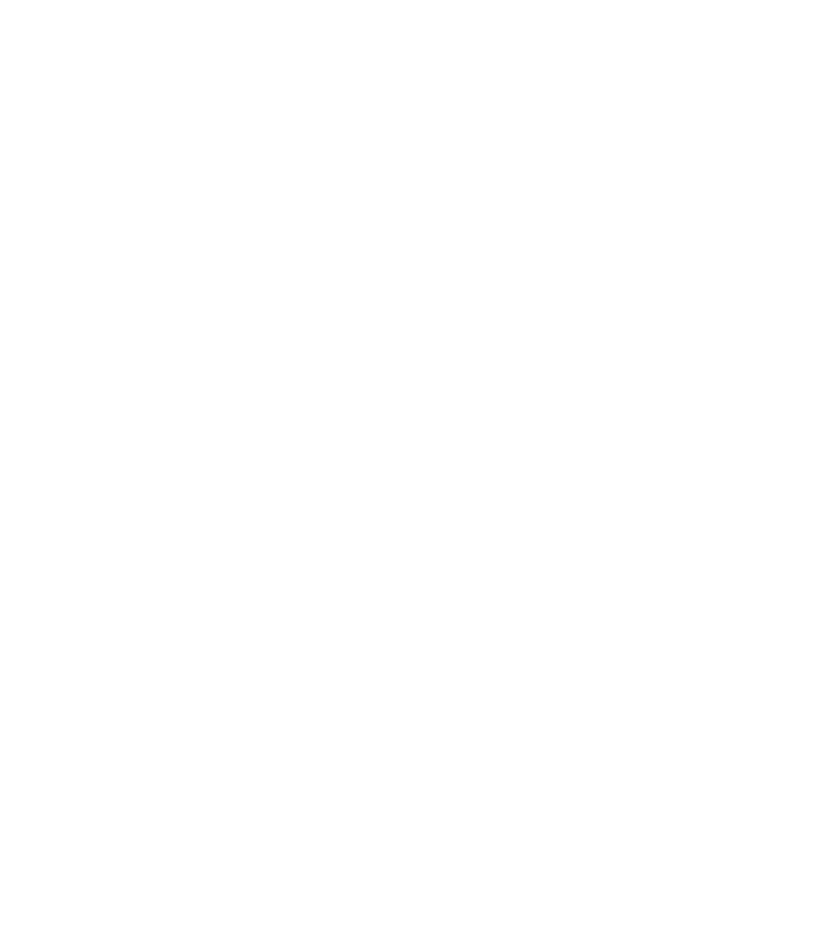
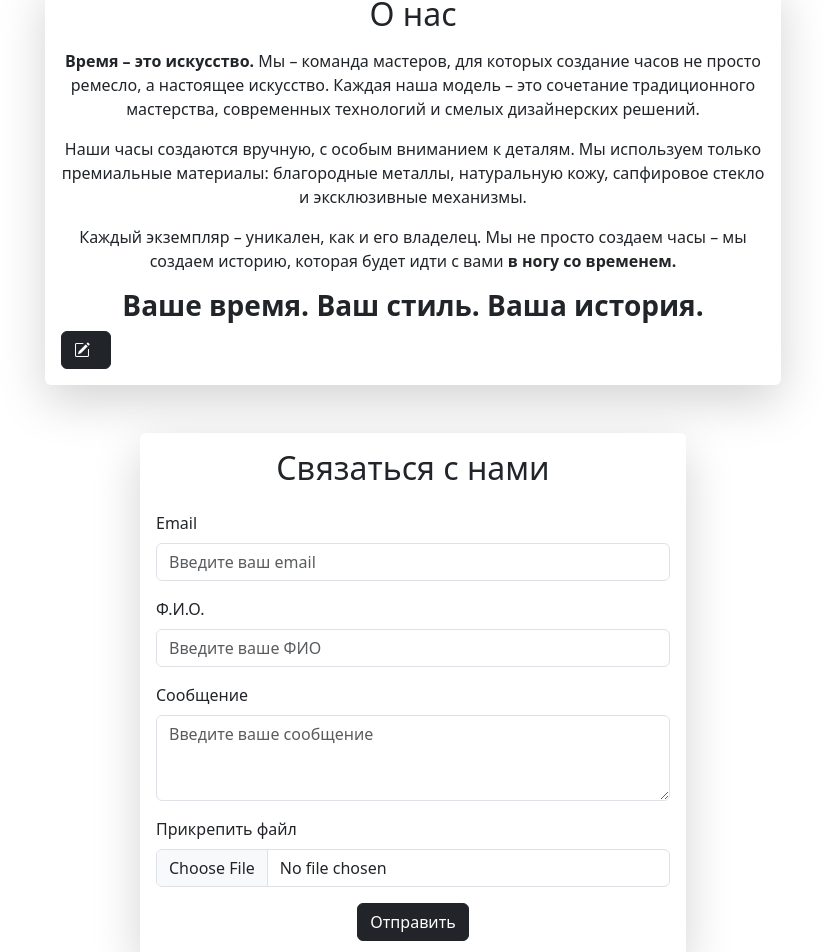
Before and after one commit to asteroid11-hub/watch_shop, a React (Vite) app in the folder client/: page / in a window 1280 px wide. Shown: the part 949-1901 px from the top of the page, without its empty margins (227-1052 px from the left). Before the commit the page ends 896 px from the top, so only its background shows below. Built offline with nearby package versions, Linux system fonts and the light colour scheme.

Commit message:
About, Feedback

```diff
--- a/client/package.json
+++ b/client/package.json
@@ -12,6 +12,7 @@
   "dependencies": {
     "axios": "^1.8.4",
     "bootstrap": "^5.3.3",
+    "bootstrap-icons": "^1.11.3",
     "react": "^19.0.0",
     "react-bootstrap": "^2.10.9",
     "react-dom": "^19.0.0",
--- a/client/src/components/pages/MainPage.jsx
+++ b/client/src/components/pages/MainPage.jsx
@@ -1,6 +1,14 @@
 import React from 'react';
 import CarouselFadeExample from '../ui/Carousel';
+import About from '../ui/About';
+import Feedback from '../ui/Feedback';
 
 export default function MainPage() {
-  return <div style={{ backgroundColor: 'black', height: '100vh' }}><CarouselFadeExample/>;</div>
+  return (
+    <div style={{ backgroundColor: 'black', height: '100vh' }}>
+      <CarouselFadeExample />;
+      <About />
+      <Feedback />
+    </div>
+  );
 }
--- a/client/src/components/ui/About.jsx
+++ b/client/src/components/ui/About.jsx
@@ -0,0 +1,42 @@
+import React from 'react';
+import { Container, Row, Col, Card, Button } from 'react-bootstrap';
+
+export default function About() {
+  return (
+    <Container className="mt-5">
+      <Row className="justify-content-center">
+        <Col md={8}>
+          <Card className="text-center shadow-lg border-0">
+            <Card.Body>
+              <Card.Title as="h2" className="mb-3">
+                О нас
+              </Card.Title>
+              <Card.Text>
+                <strong>Время – это искусство.</strong> Мы – команда мастеров, для которых
+                создание часов не просто ремесло, а настоящее искусство. Каждая наша
+                модель – это сочетание традиционного мастерства, современных технологий и
+                смелых дизайнерских решений.
+              </Card.Text>
+              <Card.Text>
+                Наши часы создаются вручную, с особым вниманием к деталям. Мы используем
+                только премиальные материалы: благородные металлы, натуральную кожу,
+                сапфировое стекло и эксклюзивные механизмы.
+              </Card.Text>
+              <Card.Text>
+                Каждый экземпляр – уникален, как и его владелец. Мы не просто создаем часы
+                – мы создаем историю, которая будет идти с вами{' '}
+                <strong>в ногу со временем.</strong>
+              </Card.Text>
+              <Card.Text as="h3" className="fw-bold">
+                Ваше время. Ваш стиль. Ваша история.
+              </Card.Text>
+              <Button variant="dark" className="d-flex align-items-center">
+                <i className="bi bi-pencil-square me-2"></i>
+              </Button>
+            </Card.Body>
+          </Card>
+        </Col>
+      </Row>
+    </Container>
+  );
+}
--- /dev/null
+++ b/client/src/components/ui/Feedback.jsx
@@ -0,0 +1,47 @@
+import React from 'react';
+import { Container, Row, Col, Card, Form, Button } from 'react-bootstrap';
+
+export default function Feedback() {
+  return (
+    <Container className="mt-5">
+      <Row className="justify-content-center">
+        <Col md={6}>
+          <Card className="shadow-lg border-0">
+            <Card.Body>
+              <Card.Title as="h2" className="text-center mb-4">
+                Связаться с нами
+              </Card.Title>
+              <Form>
+                <Form.Group className="mb-3" controlId="formGroupEmail">
+                  <Form.Label>Email</Form.Label>
+                  <Form.Control type="email" placeholder="Введите ваш email" />
+                </Form.Group>
+                <Form.Group className="mb-3" controlId="formGroupName">
+                  <Form.Label>Ф.И.О.</Form.Label>
+                  <Form.Control type="email" placeholder="Введите ваше ФИО" />
+                </Form.Group>
+                <Form.Group className="mb-3" controlId="formGroupMessage">
+                  <Form.Label>Сообщение</Form.Label>
+                  <Form.Control
+                    as="textarea"
+                    rows={3}
+                    placeholder="Введите ваше сообщение"
+                  />
+                </Form.Group>
+                <Form.Group className="mb-3" controlId="formFile">
+                  <Form.Label>Прикрепить файл</Form.Label>
+                  <Form.Control type="file" />
+                </Form.Group>
+                <div className="text-center">
+                  <Button variant="dark" className="w-40">
+                    Отправить
+                  </Button>
+                </div>
+              </Form>
+            </Card.Body>
+          </Card>
+        </Col>
+      </Row>
+    </Container>
+  );
+}
--- a/client/src/main.jsx
+++ b/client/src/main.jsx
@@ -2,6 +2,7 @@
 import { createRoot } from 'react-dom/client';
 import App from './App.jsx';
 import 'bootstrap/dist/css/bootstrap.min.css';
+import 'bootstrap-icons/font/bootstrap-icons.css';
 
 createRoot(document.getElementById('root')).render(
   <StrictMode>
```
Also changed, not shown: 2 other files (tests, documents, lock files or other folders).
